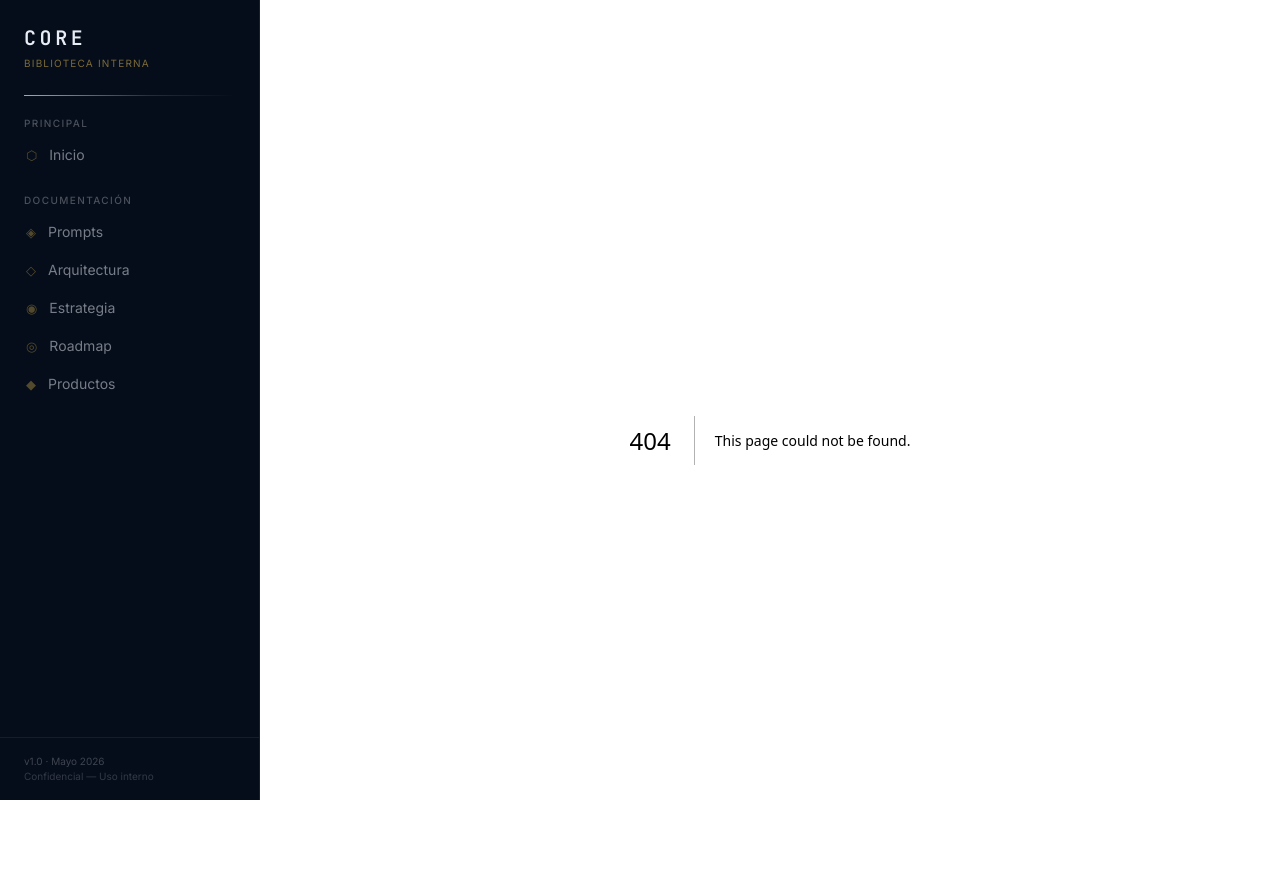
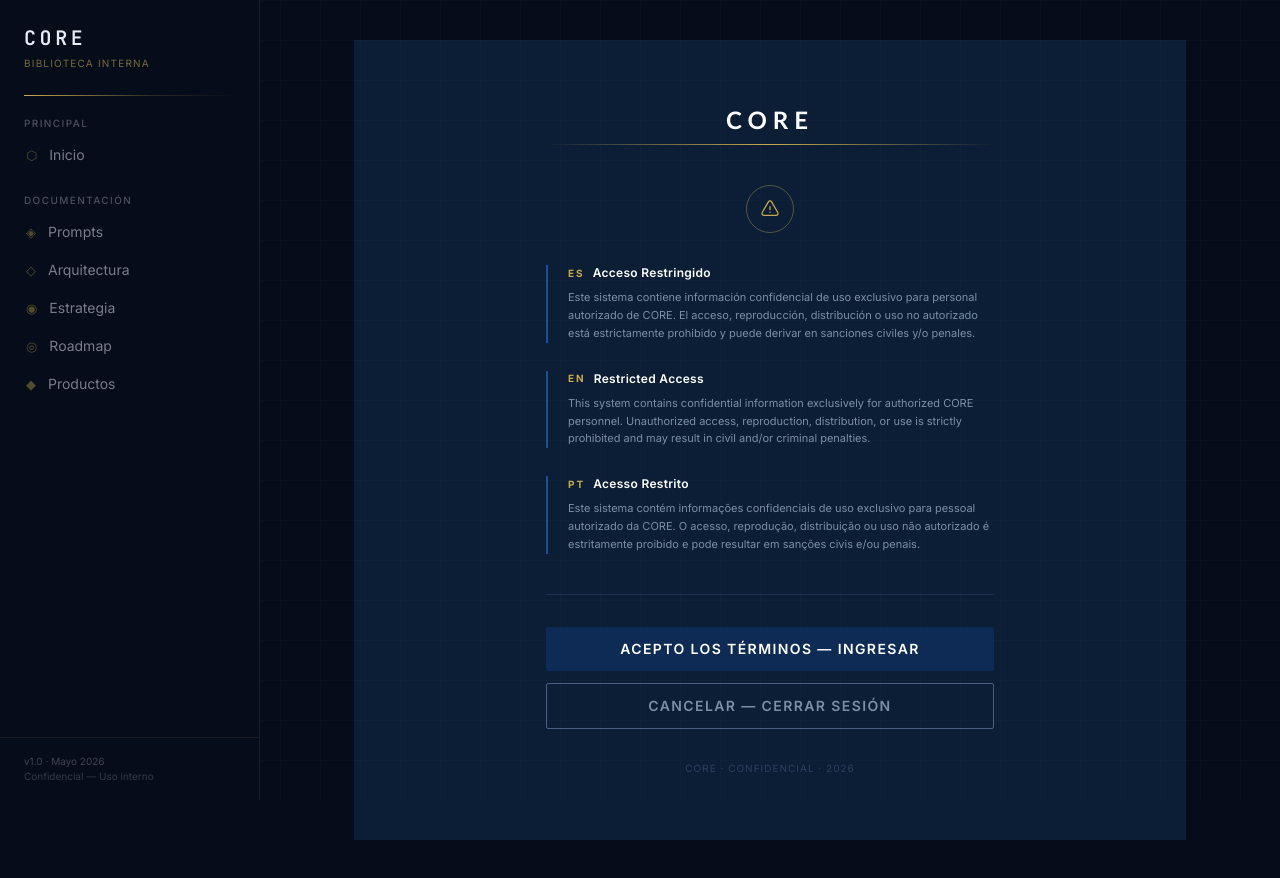
Before and after one commit to CharlieUY711/Core_Biblioteca, a Next.js app: page /aviso in a window 1280 px wide. Before the commit this address had no page. Built offline with nearby package versions, Linux system fonts and the light colour scheme; no server answers.

Commit message:
feat: add aviso page

```diff
--- /dev/null
+++ b/app/aviso/page.tsx
@@ -0,0 +1,112 @@
+'use client'
+
+import { useRouter } from 'next/navigation'
+import { createClient } from '@/lib/supabaseClient'
+
+const warnings = [
+  {
+    lang: 'ES',
+    title: 'Acceso Restringido',
+    body: 'Este sistema contiene información confidencial de uso exclusivo para personal autorizado de CORE. El acceso, reproducción, distribución o uso no autorizado está estrictamente prohibido y puede derivar en sanciones civiles y/o penales.',
+  },
+  {
+    lang: 'EN',
+    title: 'Restricted Access',
+    body: 'This system contains confidential information exclusively for authorized CORE personnel. Unauthorized access, reproduction, distribution, or use is strictly prohibited and may result in civil and/or criminal penalties.',
+  },
+  {
+    lang: 'PT',
+    title: 'Acesso Restrito',
+    body: 'Este sistema contém informações confidenciais de uso exclusivo para pessoal autorizado da CORE. O acesso, reprodução, distribuição ou uso não autorizado é estritamente proibido e pode resultar em sanções civis e/ou penais.',
+  },
+]
+
+export default function AvisoPage() {
+  const router = useRouter()
+
+  async function handleAccept() {
+    router.push('/')
+  }
+
+  async function handleCancel() {
+    const supabase = createClient()
+    await supabase.auth.signOut()
+    router.push('/login')
+  }
+
+  return (
+    <main
+      className="min-h-screen flex items-center justify-center"
+      style={{ backgroundColor: '#0B1E35' }}
+    >
+      {/* Grid texture */}
+      <div
+        className="absolute inset-0 opacity-[0.03] pointer-events-none"
+        style={{
+          backgroundImage:
+            'linear-gradient(#7A8FA6 1px, transparent 1px), linear-gradient(90deg, #7A8FA6 1px, transparent 1px)',
+          backgroundSize: '40px 40px',
+        }}
+      />
+
+      <div className="relative w-full max-w-lg px-8 py-12 mx-4">
+        {/* Logo */}
+        <div className="mb-10 text-center">
+          <span
+            className="text-2xl font-bold tracking-[0.25em] text-white"
+            style={{ fontFamily: 'Calibri, Georgia, serif' }}
+          >
+            CORE
+          </span>
+          <div className="mt-2 h-px bg-gradient-to-r from-transparent via-[#C9A84C] to-transparent" />
+        </div>
+
+        {/* Icon */}
+        <div className="flex justify-center mb-8">
+          <div className="w-12 h-12 rounded-full border border-[#C9A84C]/40 flex items-center justify-center">
+            <svg className="w-5 h-5 text-[#C9A84C]" fill="none" stroke="currentColor" viewBox="0 0 24 24">
+              <path strokeLinecap="round" strokeLinejoin="round" strokeWidth={1.5}
+                d="M12 9v3.75m-9.303 3.376c-.866 1.5.217 3.374 1.948 3.374h14.71c1.73 0 2.813-1.874 1.948-3.374L13.949 3.378c-.866-1.5-3.032-1.5-3.898 0L2.697 16.126zM12 15.75h.007v.008H12v-.008z"
+              />
+            </svg>
+          </div>
+        </div>
+
+        {/* Trilingual warnings */}
+        <div className="flex flex-col gap-7 mb-10">
+          {warnings.map(({ lang, title, body }) => (
+            <div key={lang} className="border-l-2 border-[#1A4F9C] pl-5">
+              <div className="flex items-center gap-2 mb-2">
+                <span className="text-[10px] font-bold tracking-[0.2em] text-[#C9A84C]">{lang}</span>
+                <span className="text-xs font-semibold tracking-wide text-white">{title}</span>
+              </div>
+              <p className="text-[11px] leading-relaxed text-[#7A8FA6]">{body}</p>
+            </div>
+          ))}
+        </div>
+
+        <div className="h-px bg-[#1A3050] mb-8" />
+
+        {/* Buttons */}
+        <div className="flex flex-col gap-3">
+          <button
+            onClick={handleAccept}
+            className="w-full py-3 px-6 text-sm font-semibold tracking-widest uppercase rounded-sm bg-[#0D2B55] text-white hover:bg-[#1A4F9C] transition-all duration-200 focus:outline-none"
+          >
+            Acepto los términos — Ingresar
+          </button>
+          <button
+            onClick={handleCancel}
+            className="w-full py-3 px-6 text-sm font-semibold tracking-widest uppercase rounded-sm bg-transparent border border-[#4A6080] text-[#7A8FA6] hover:border-[#7A8FA6] hover:text-white transition-all duration-200 focus:outline-none"
+          >
+            Cancelar — Cerrar sesión
+          </button>
+        </div>
+
+        <p className="mt-8 text-center text-[10px] tracking-widest uppercase text-[#2E4060]">
+          CORE · Confidencial · 2026
+        </p>
+      </div>
+    </main>
+  )
+}
```
